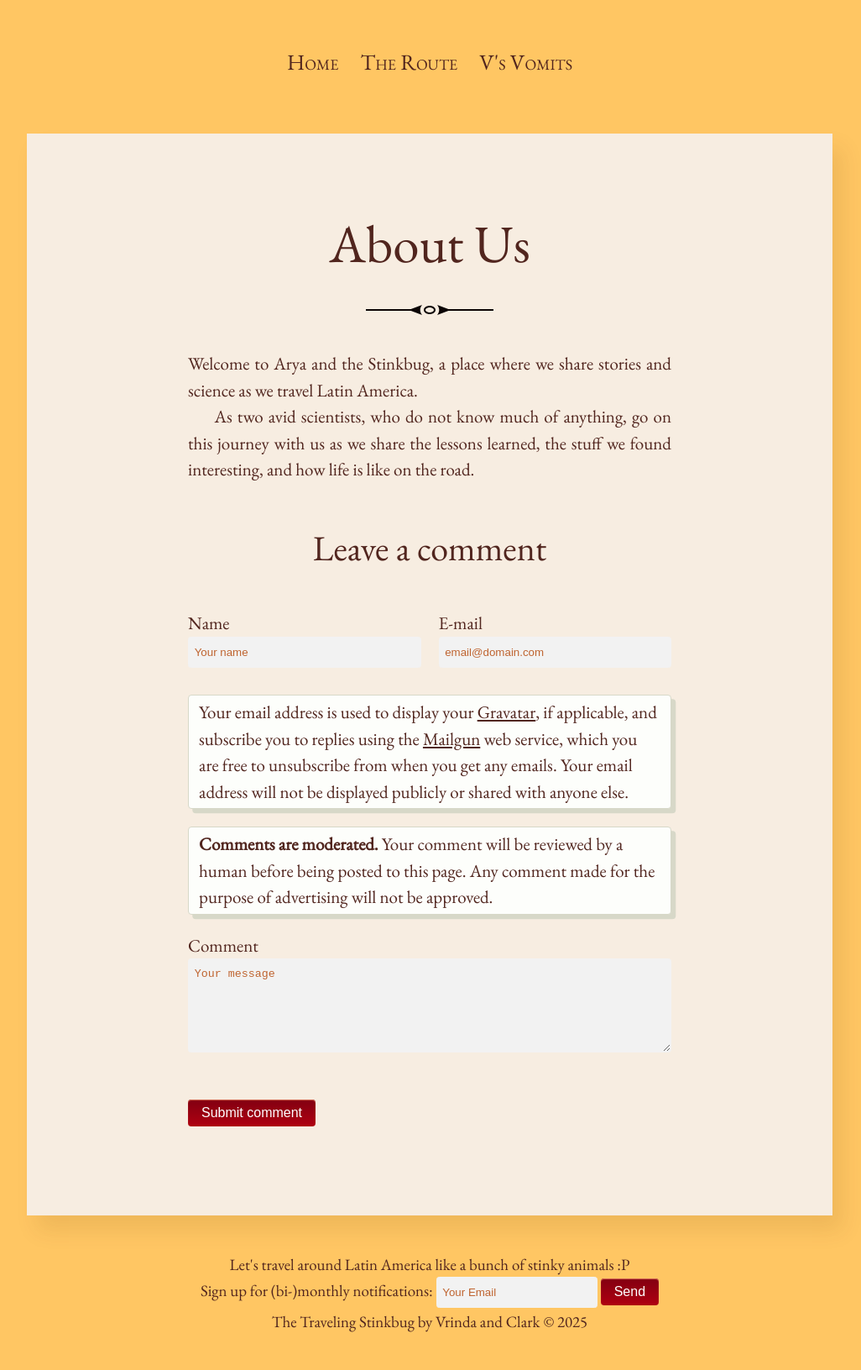
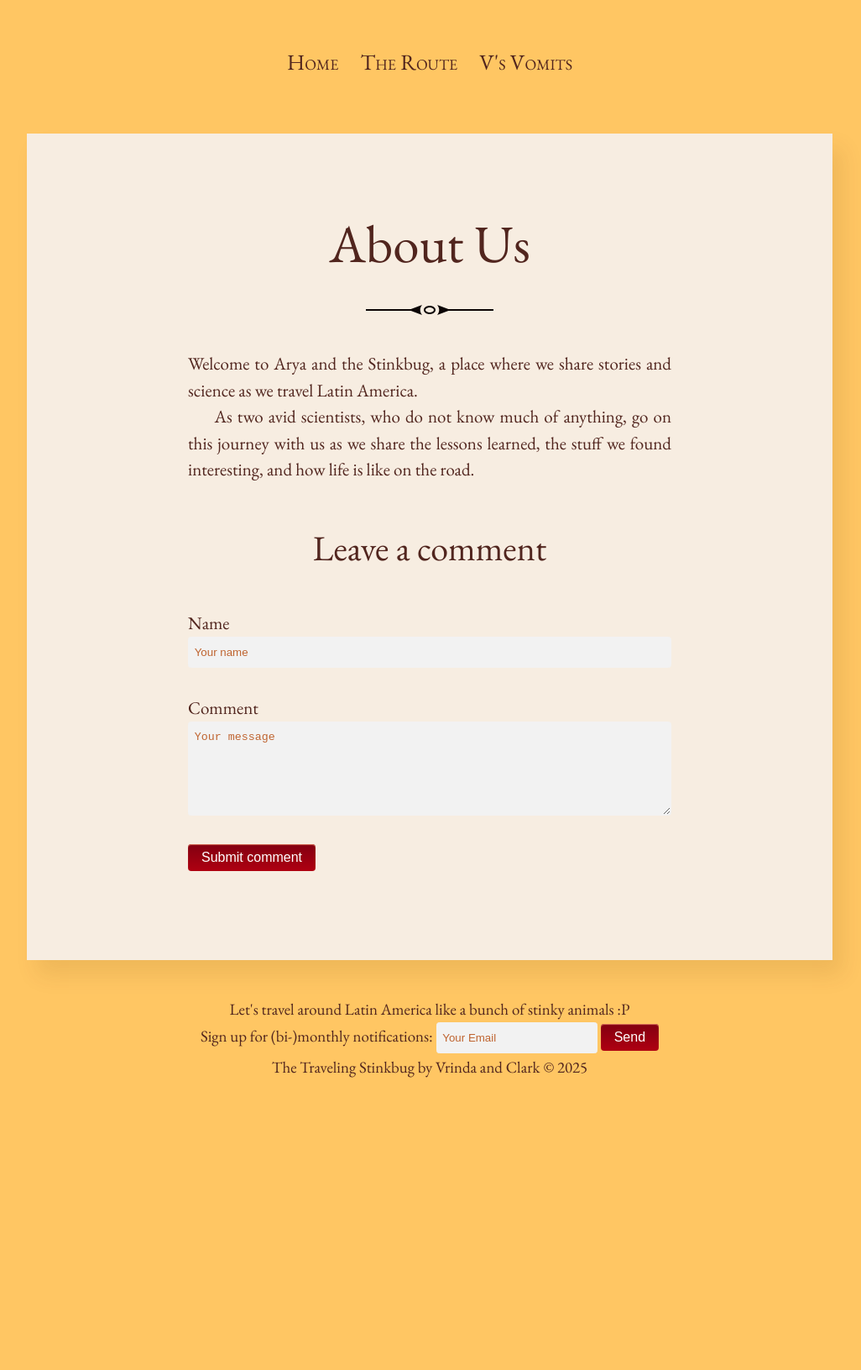
Before and after one commit to vddesai-97/vddesai-97.github.io, a Jekyll site: the page built from about.md, in a window 1280 px wide. Shown: the whole page at 84% size, without its empty margins (128-1154 px from the left). Built offline with Jekyll 4.4.1, drawn with Linux system fonts in a browser that asks for light colours; after the commit the page ends 1327 px from its top, so only the background shows below that.

Commit message:
rm avatar and email

```diff
--- a/_includes/comment-form.html
+++ b/_includes/comment-form.html
@@ -7,19 +7,6 @@
       <label for="comment-form-name">Name
         <input type="text" id="comment-form-name" name="fields[name]" required spellcheck="false" placeholder="Your name">
       </label>
-      <label for="comment-form-email">E-mail
-        <input type="email" id="comment-form-email" name="fields[email]" required spellcheck="false" placeholder="email@domain.com">
-      </label>
-    </div>
-    <div class="notice" style="margin-bottom: 1em">
-        Your email address is used to display your <a href="https://en.gravatar.com">Gravatar</a>, if applicable,
-        and subscribe you to replies using the <a href="https://www.mailgun.com">Mailgun</a> web service,
-        which you are free to unsubscribe from when you get any emails.
-        Your email address will not be displayed publicly or shared with anyone else.
-    </div>
-    <div class="notice" style="margin-bottom: 1em">
-        <strong>Comments are moderated.</strong> Your comment will be reviewed by a human before being posted to
-        this page. Any comment made for the purpose of advertising will not be approved.
     </div>
     <div class="form__group">
       <label for="comment-form-message">Comment
@@ -29,14 +16,7 @@
     <input type="hidden" name="options[origin]" value="{{ page.url | absolute_url }}#comments">
     <input type="hidden" id="comment-replying-to" name="options[parent]" value>
     <input type="hidden" id="comment-post-id" name="options[slug]" value="{{ page.slug }}">
-    <input type="hidden" name="options[reCaptcha][siteKey]" value="{{ site.reCaptcha.siteKey }}">
-    <input type="hidden" name="options[reCaptcha][secret]" value="{{ site.reCaptcha.secret }}">
-    <input type="hidden" name="options[subscribe]" value="email">
-    <div class="g-recaptcha form__group" data-sitekey="{{ site.reCaptcha.siteKey }}" data-callback="verifyCaptcha"></div>
     <button type="button" id="comment-form-submit" class="btn">Submit comment</button>
   </form>
-  <div class="hidden js-notice notice" style="margin-top:1em">
-    <p class="js-notice-text"></p>
-  </div>
 </div>
 <!-- End comment form -->
--- a/_includes/comments.html
+++ b/_includes/comments.html
@@ -13,8 +13,6 @@
     {% for comment in comments %}
       {% assign id          = comment[1]._id %}
       {% assign parent      = comment[1]._parent %}
-      {% assign avatar      = comment[1].avatar %}
-      {% assign email       = comment[1].email %}
       {% assign name        = comment[1].name %}
       {% assign url         = comment[1].url %}
       {% assign date        = comment[1].date %}
@@ -26,7 +24,7 @@
         {% assign is_last = false %}
       {% endif %}
 
-      {% include comment.html id=id parent=parent avatar=avatar email=email name=name url=url date=date message=message is_last=is_last replies=replies %}
+      {% include comment.html id=id parent=parent name=name url=url date=date message=message is_last=is_last replies=replies %}
     {% endfor %}
   </div>
 {% endif %}
```
Also changed, not shown: _includes/comment.html (+1 -15 lines).
